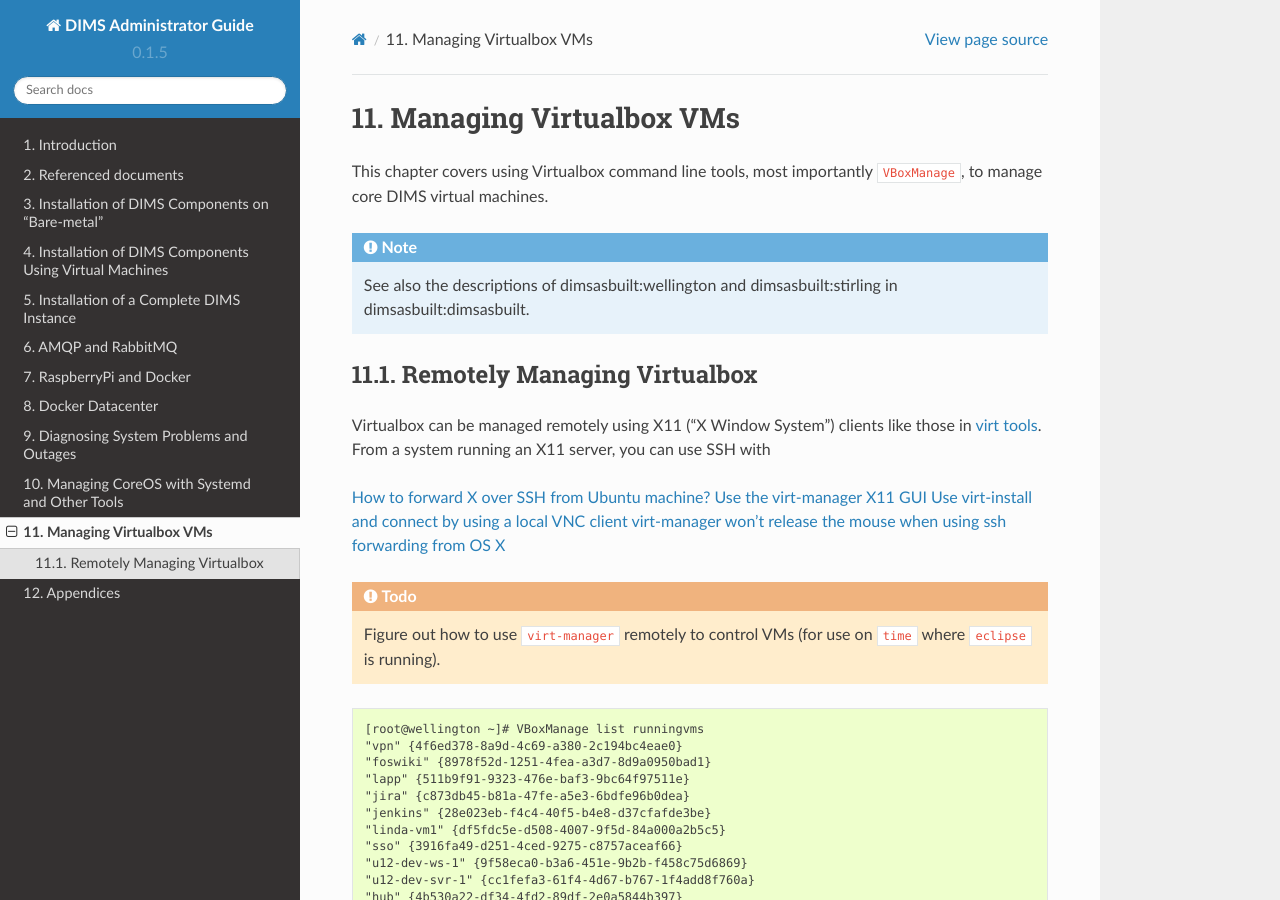
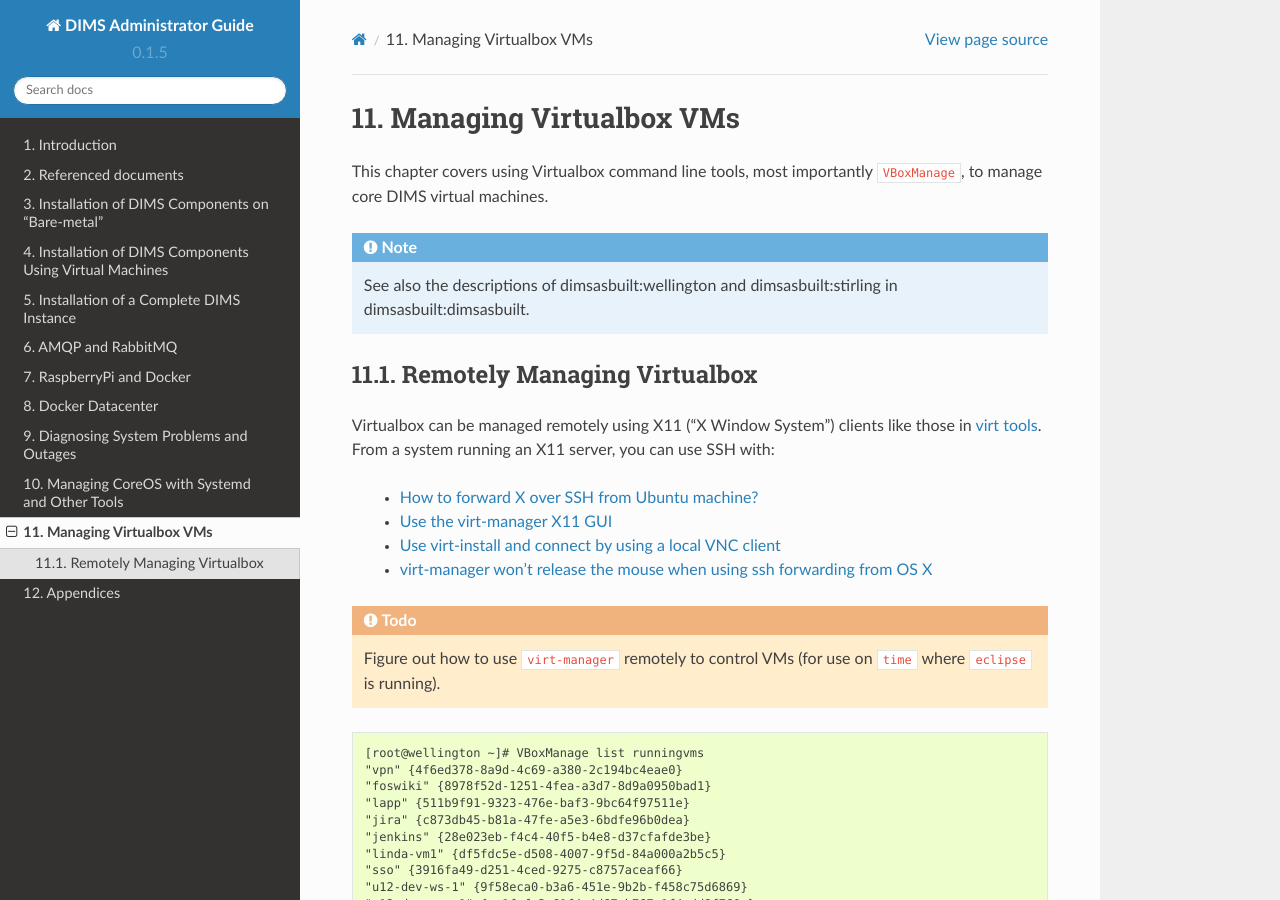
Before and after one commit to uw-dims/dims-adminguide, a Sphinx documentation site: the page built from docs/source/managevms.rst, in a window 1280 px wide and 900 px high. Built offline with Sphinx 7.4.7 and the Read the Docs theme 2.0.0, drawn with Linux system fonts in a browser that asks for light colours.

Commit message:
Fix list of references

```diff
--- a/docs/source/managevms.rst
+++ b/docs/source/managevms.rst
@@ -21,12 +21,15 @@
 
 Virtualbox can be managed remotely using X11 ("X Window System") clients
 like those in `virt tools`_. From a system running an X11 server, you
-can use SSH with
+can use SSH with:
 
-`How to forward X over SSH from Ubuntu machine?`_
-`Use the virt-manager X11 GUI`_
-`Use virt-install and connect by using a local VNC client`_
-`virt-manager won’t release the mouse when using ssh forwarding from OS X`_
+  * `How to forward X over SSH from Ubuntu machine?`_
+
+  * `Use the virt-manager X11 GUI`_
+
+  * `Use virt-install and connect by using a local VNC client`_
+
+  * `virt-manager won’t release the mouse when using ssh forwarding from OS X`_
 
 .. todo::
 
```
